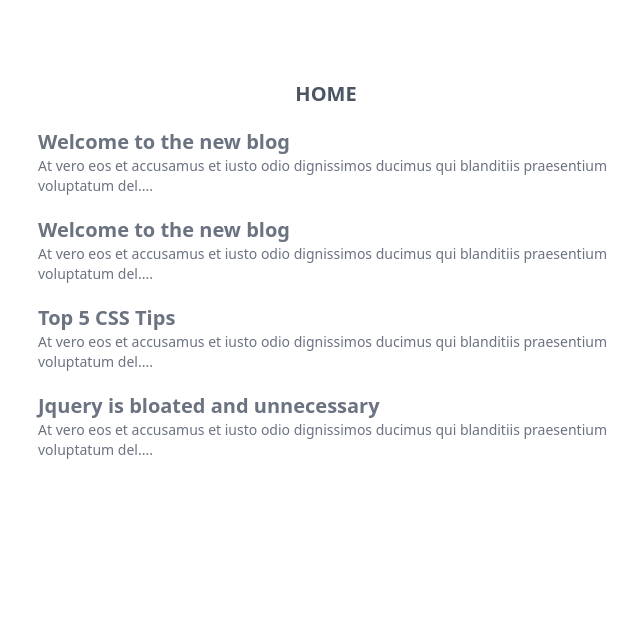
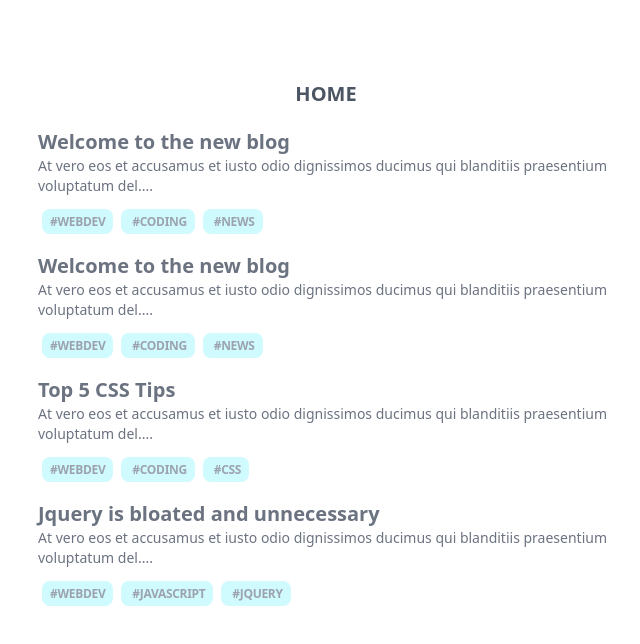
Before and after one commit to cherbear263/vue-blog, a Vue app: page / in a window 1280 px wide. Shown: the top 644 px of the page, without its empty margins (314-954 px from the left). Built offline with nearby package versions, Linux system fonts and the light colour scheme; data requests are answered from the project's data file.

Commit message:
add tags for each post

```diff
--- a/src/components/SinglePost.vue
+++ b/src/components/SinglePost.vue
@@ -1,6 +1,10 @@
 <template>
   <h3 class="text-xl font-bold text-gray-500 mt-5">{{post.title}}</h3>
-  <p class="text-gray-500 font-sans text-sm">{{ snippet }}</p>
+  <p class="text-gray-500 font-sans text-sm mb-3">{{ snippet }}</p>
+  <span class="text-gray-400 uppercase tracking-tight font-semibold text-xs bg-cyan-100 rounded-lg px-2 py-1 mx-1"
+  v-for="tag in post.tags" :key="tag">
+    #{{tag}}
+  </span>
 </template>
 <script>
 import { computed } from '@vue/runtime-core'
```
